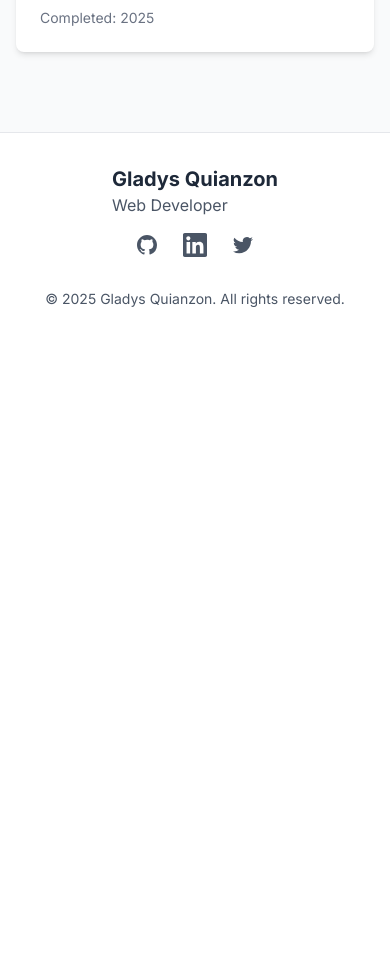
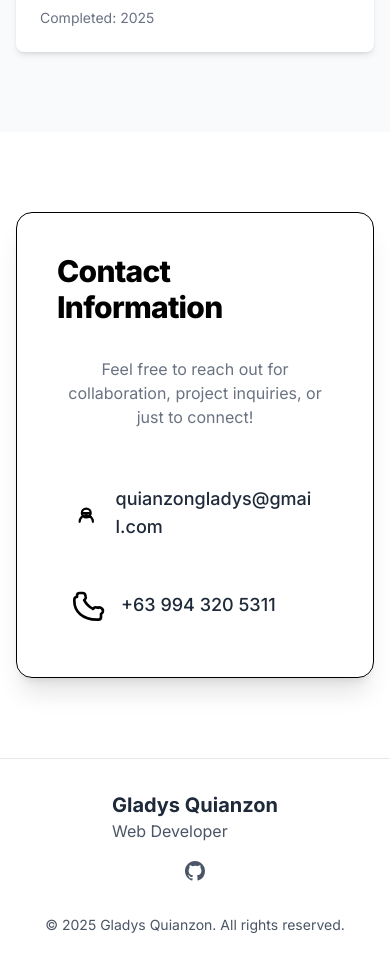
Before and after one commit to Quianzon/portoflio, a Next.js app: page / in a window 390 px wide. Shown: the part 7944-8899 px from the top of the page. Before the commit the page ends 8285 px from the top, so only its background shows below. Built offline with nearby package versions, Linux system fonts and the light colour scheme.

Commit message:
Implemented contact form and added CV link

```diff
--- a/src/app/page.tsx
+++ b/src/app/page.tsx
@@ -8,6 +8,7 @@ import Link from "next/link";
 import { useState, useRef } from "react";
 import { motion } from "framer-motion";
 import HeroParticles from "@/components/ui/hero-particles";
+import ContactForm from "@/components/ui/contact-form";
 
 export default function Home() {
   const [selectedCertificate, setSelectedCertificate] = useState<{
@@ -319,6 +320,14 @@ export default function Home() {
         />
       )}
 
+      {/* Contact Section */}
+      <section id="contact" className="w-full py-20 px-4 md:px-8 bg-white">
+        <div className="max-w-3xl mx-auto">
+          <ContactForm />
+        </div>
+      </section>
+
+
       {/* Footer */}
       <footer className="w-full py-8 px-4 md:px-8 bg-white text-gray-800 border-t border-gray-200">
         <div className="max-w-6xl mx-auto flex flex-col md:flex-row justify-between items-center">
@@ -333,18 +342,12 @@ export default function Home() {
                 <path fillRule="evenodd" d="M12 2C6.477 2 2 6.484 2 12.017c0 4.425 2.865 8.18 6.839 9.504.5.092.682-.217.682-.483 0-.237-.008-.868-.013-1.703-2.782.605-3.369-1.343-3.369-1.343-.454-1.158-1.11-1.466-1.11-1.466-.908-.62.069-.608.069-.608 1.003.07 1.531 1.032 1.531 1.032.892 1.53 2.341 1.088 2.91.832.092-.647.35-1.088.636-1.338-2.22-.253-4.555-1.113-4.555-4.951 0-1.093.39-1.988 1.029-2.688-.103-.253-.446-1.272.098-2.65 0 0 .84-.27 2.75 1.026A9.564 9.564 0 0112 6.844c.85.004 1.705.115 2.504.337 1.909-1.296 2.747-1.027 2.747-1.027.546 1.379.202 2.398.1 2.651.64.7 1.028 1.595 1.028 2.688 0 3.848-2.339 4.695-4.566 4.943.359.309.678.92.678 1.855 0 1.338-.012 2.419-.012 2.747 0 .268.18.58.688.482A10.019 10.019 0 0022 12.017C22 6.484 17.522 2 12 2z" clipRule="evenodd" />
               </svg>
             </a>
-            <a href="#" className="text-gray-600 hover:text-primary-500 transition-colors">
+            {/* <a href="#" className="text-gray-600 hover:text-primary-500 transition-colors">
               <span className="sr-only">LinkedIn</span>
               <svg className="h-6 w-6" fill="currentColor" viewBox="0 0 24 24" aria-hidden="true">
                 <path d="M20.447 20.452h-3.554v-5.569c0-1.328-.027-3.037-1.852-3.037-1.853 0-2.136 1.445-2.136 2.939v5.667H9.351V9h3.414v1.561h.046c.477-.9 1.637-1.85 3.37-1.85 3.601 0 4.267 2.37 4.267 5.455v6.286zM5.337 7.433c-1.144 0-2.063-.926-2.063-2.065 0-1.138.92-2.063 2.063-2.063 1.14 0 2.064.925 2.064 2.063 0 1.139-.925 2.065-2.064 2.065zm1.782 13.019H3.555V9h3.564v11.452zM22.225 0H1.771C.792 0 0 .774 0 1.729v20.542C0 23.227.792 24 1.771 24h20.451C23.2 24 24 23.227 24 22.271V1.729C24 .774 23.2 0 22.222 0h.003z" />
               </svg>
-            </a>
-            <a href="#" className="text-gray-600 hover:text-primary-500 transition-colors">
-              <span className="sr-only">Twitter</span>
-              <svg className="h-6 w-6" fill="currentColor" viewBox="0 0 24 24" aria-hidden="true">
-                <path d="M8.29 20.251c7.547 0 11.675-6.253 11.675-11.675 0-.178 0-.355-.012-.53A8.348 8.348 0 0022 5.92a8.19 8.19 0 01-2.357.646 4.118 4.118 0 001.804-2.27 8.224 8.224 0 01-2.605.996 4.107 4.107 0 00-6.993 3.743 11.65 11.65 0 01-8.457-4.287 4.106 4.106 0 001.27 5.477A4.072 4.072 0 012.8 9.713v.052a4.105 4.105 0 003.292 4.022 4.095 4.095 0 01-1.853.07 4.108 4.108 0 003.834 2.85A8.233 8.233 0 012 18.407a11.616 11.616 0 006.29 1.84" />
-              </svg>
-            </a>
+            </a> */}
           </div>
         </div>
         <div className="mt-8 text-center text-gray-600 text-sm">
--- a/src/components/ui/contact-form.tsx
+++ b/src/components/ui/contact-form.tsx
@@ -1,79 +1,20 @@
 "use client";
 
-import { useState } from 'react';
-
 export default function ContactForm() {
-  const [formData, setFormData] = useState({
-    name: '',
-    email: '',
-    subject: '',
-    message: ''
-  });
-
-  const handleSubmit = (e: { preventDefault: () => void; }) => {
-    e.preventDefault();
-    // Handle form submission
-    console.log(formData);
-  };
-
-  const handleChange = (e: { target: { id: any; value: any; }; }) => {
-    const { id, value } = e.target;
-    setFormData(prev => ({
-      ...prev,
-      [id]: value
-    }));
-  };
-
   return (
-    <form className="space-y-6" onSubmit={handleSubmit}>
-      <div className="grid grid-cols-1 md:grid-cols-2 gap-6">
-        <div>
-          <label htmlFor="name" className="block text-sm font-medium text-gray-700 mb-1">Name</label>
-          <input
-            type="text"
-            id="name"
-            value={formData.name}
-            onChange={handleChange}
-            className="w-full px-4 py-2 border border-gray-300 rounded-md focus:outline-none focus:ring-2 focus:ring-primary-500 focus:border-transparent"
-          />
+    <div className="flex flex-col items-center justify-center gap-6 p-10 bg-white/80 border border-primary-100 rounded-2xl shadow-xl max-w-xl mx-auto">
+      <h2 className="text-3xl font-extrabold mb-2 text-primary-600 tracking-tight">Contact Information</h2>
+      <p className="text-gray-500 mb-4 text-center max-w-md">Feel free to reach out for collaboration, project inquiries, or just to connect!</p>
+      <div className="flex flex-col gap-4 w-full">
+        <div className="flex items-center gap-4 p-4 bg-primary-50 rounded-lg hover:bg-primary-100 transition">
+          <svg className="w-8 h-8 text-primary-500" fill="none" stroke="currentColor" strokeWidth={2} viewBox="0 0 24 24"><path strokeLinecap="round" strokeLinejoin="round" d="M16 12H8m8 0a4 4 0 11-8 0 4 4 0 018 0zm2 8a6 6 0 00-12 0" /></svg>
+          <a href="mailto:quianzongladys@gmail.com" className="text-lg font-medium text-gray-800 hover:underline break-all">quianzongladys@gmail.com</a>
         </div>
-        <div>
-          <label htmlFor="email" className="block text-sm font-medium text-gray-700 mb-1">Email</label>
-          <input
-            type="email"
-            id="email"
-            value={formData.email}
-            onChange={handleChange}
-            className="w-full px-4 py-2 border border-gray-300 rounded-md focus:outline-none focus:ring-2 focus:ring-primary-500 focus:border-transparent"
-          />
+        <div className="flex items-center gap-4 p-4 bg-primary-50 rounded-lg hover:bg-primary-100 transition">
+          <svg className="w-8 h-8 text-primary-500" fill="none" stroke="currentColor" strokeWidth={2} viewBox="0 0 24 24"><path strokeLinecap="round" strokeLinejoin="round" d="M3 5a2 2 0 012-2h2.28a2 2 0 011.94 1.515l.3 1.2a2 2 0 01-.45 1.95l-.7.7a16.001 16.001 0 006.586 6.586l.7-.7a2 2 0 011.95-.45l1.2.3A2 2 0 0121 18.72V21a2 2 0 01-2 2h-1C7.163 23 1 16.837 1 9V8a2 2 0 012-2z" /></svg>
+          <a href="tel:+639943205311" className="text-lg font-medium text-gray-800 hover:underline">+63 994 320 5311</a>
         </div>
       </div>
-      <div>
-        <label htmlFor="subject" className="block text-sm font-medium text-gray-700 mb-1">Subject</label>
-        <input
-          type="text"
-          id="subject"
-          value={formData.subject}
-          onChange={handleChange}
-          className="w-full px-4 py-2 border border-gray-300 rounded-md focus:outline-none focus:ring-2 focus:ring-primary-500 focus:border-transparent"
-        />
-      </div>
-      <div>
-        <label htmlFor="message" className="block text-sm font-medium text-gray-700 mb-1">Message</label>
-        <textarea
-          id="message"
-          rows={4}
-          value={formData.message}
-          onChange={handleChange}
-          className="w-full px-4 py-2 border border-gray-300 rounded-md focus:outline-none focus:ring-2 focus:ring-primary-500 focus:border-transparent"
-        ></textarea>
-      </div>
-      <button
-        type="submit"
-        className="w-full px-6 py-3 bg-primary-500 hover:bg-primary-600 text-white rounded-md transition-all"
-      >
-        Send Message
-      </button>
-    </form>
+    </div>
   );
 }
```
Also changed, not shown: 1 other file (tests, documents, lock files or other folders).
